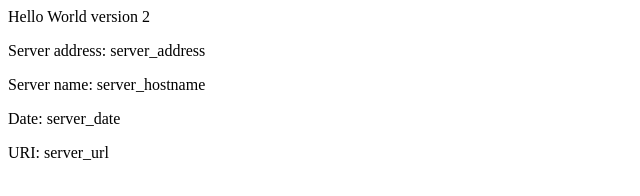
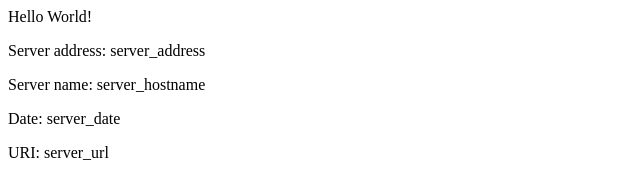
Before and after one commit to anonymint/eks-example, a plain HTML site: page src/index.html in a window 1280 px wide. Shown: the full height of the page, 0-640 px from the left. Drawn offline with Linux system fonts and the light colour scheme.

Commit message:
Revert "update home page to v2"
This reverts commit 71869ed63ce04d64811d172af4046892baaaacfb.

```diff
--- a/src/index.html
+++ b/src/index.html
@@ -2,7 +2,7 @@
 <title>Hello World</title>
 </head>
 <div class="info">
-<h>Hello World version 2</h>
+<h>Hello World!</h>
 <p><span>Server&nbsp;address:</span> <span>server_address</span></p>
 <p><span>Server&nbsp;name:</span> <span>server_hostname</span></p>
 <p class="smaller"><span>Date:</span> <span>server_date</span></p>
```
